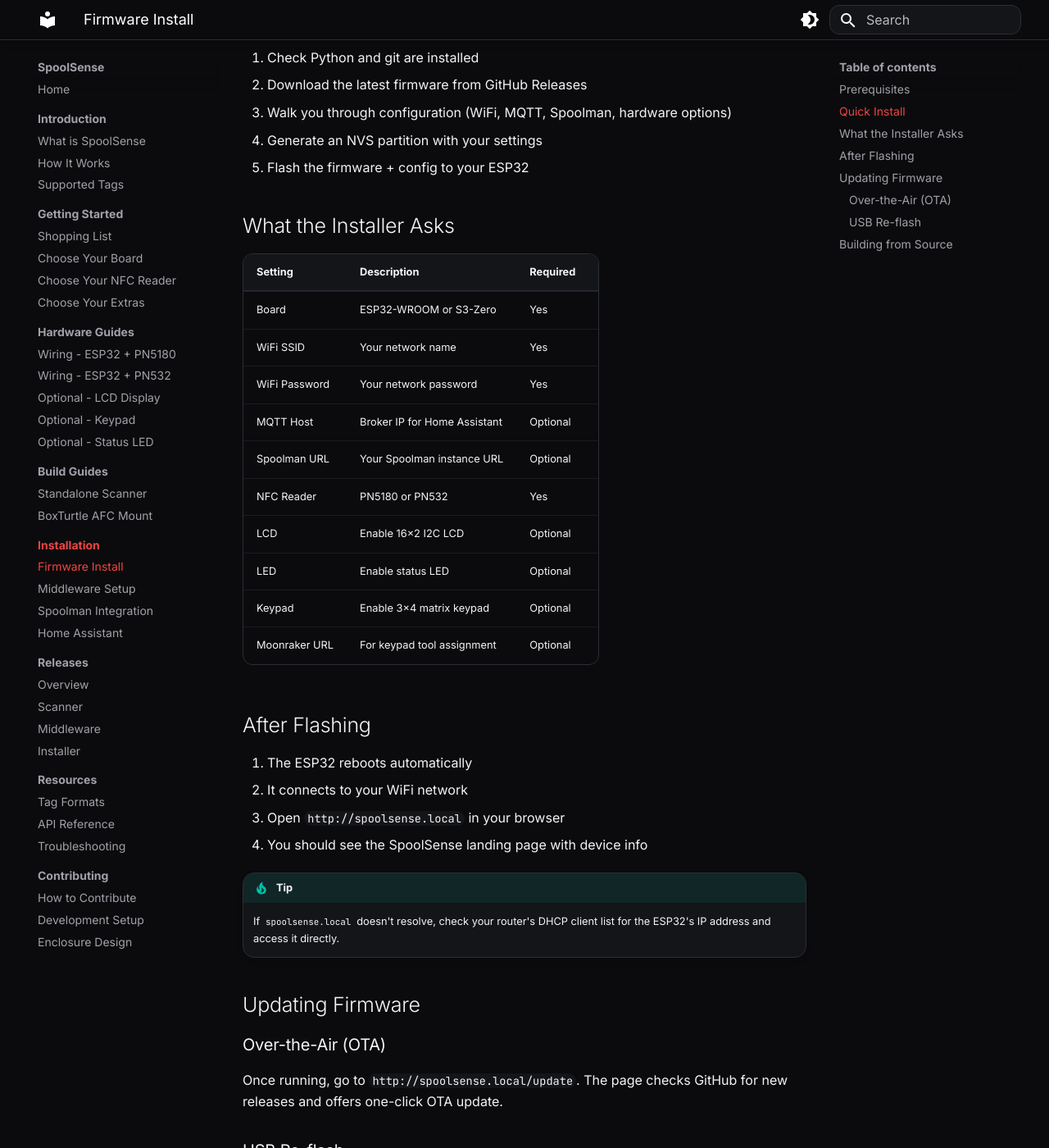
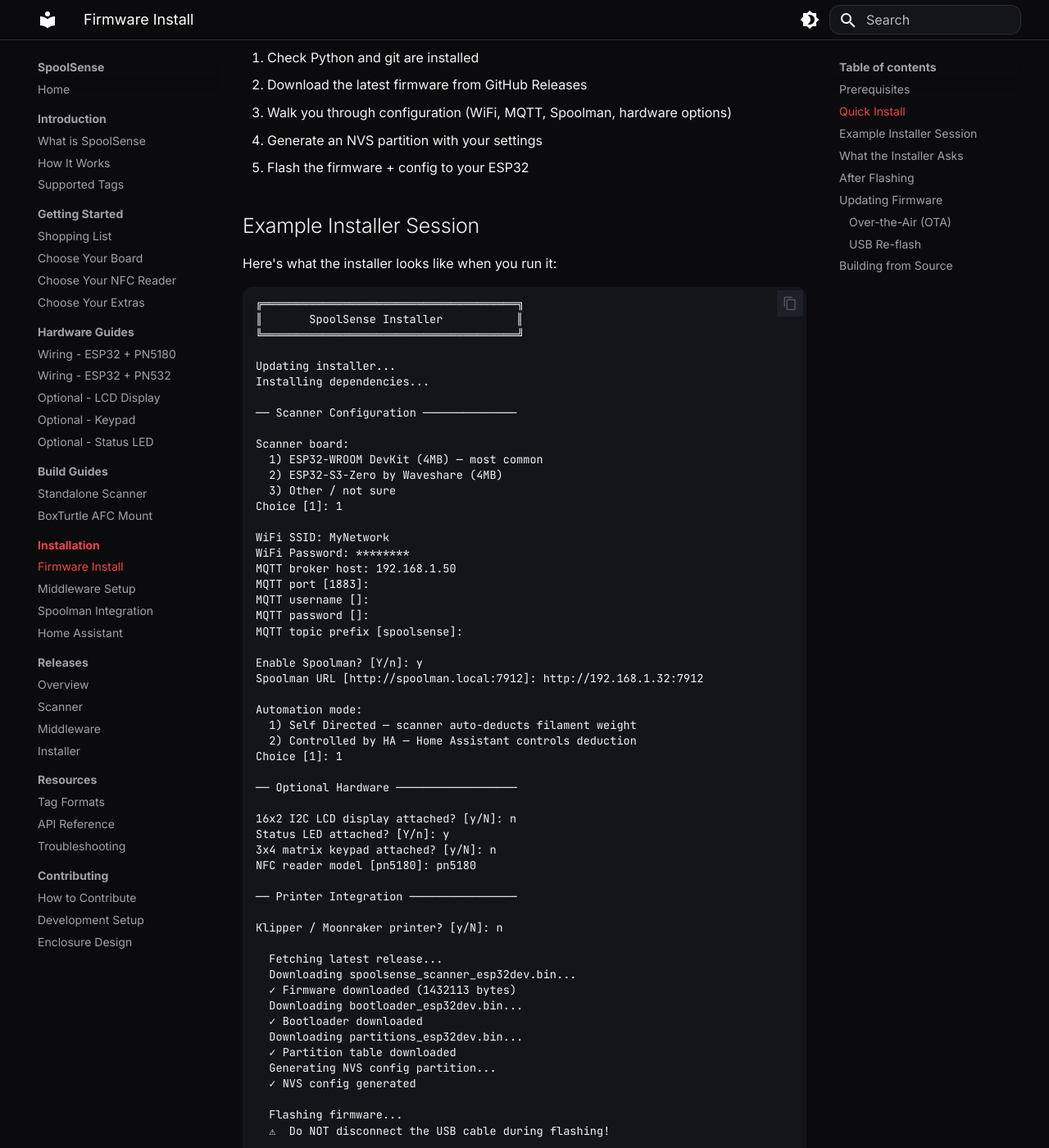
Before and after one commit to SpoolSense/spoolsense.org, an MkDocs documentation site: the page built from docs/installation/firmware.md, in a window 1280 px wide and 1400 px high, scrolled down 588 px. Shown: the whole window at 82% size. Built offline with MkDocs 1.6.1 and Material for MkDocs 9.7.7, drawn with Linux system fonts in a browser that asks for light colours; some of the changed text lies outside the part shown.

Commit message:
docs: add example installer session output to firmware install page

````diff
--- a/docs/installation/firmware.md
+++ b/docs/installation/firmware.md
@@ -23,6 +23,77 @@ The installer will:
 3. Walk you through configuration (WiFi, MQTT, Spoolman, hardware options)
 4. Generate an NVS partition with your settings
 5. Flash the firmware + config to your ESP32
+
+## Example Installer Session
+
+Here's what the installer looks like when you run it:
+
+```
+╔══════════════════════════════════════╗
+║       SpoolSense Installer           ║
+╚══════════════════════════════════════╝
+
+Updating installer...
+Installing dependencies...
+
+── Scanner Configuration ──────────────
+
+Scanner board:
+  1) ESP32-WROOM DevKit (4MB) — most common
+  2) ESP32-S3-Zero by Waveshare (4MB)
+  3) Other / not sure
+Choice [1]: 1
+
+WiFi SSID: MyNetwork
+WiFi Password: ********
+MQTT broker host: 192.168.1.50
+MQTT port [1883]:
+MQTT username []:
+MQTT password []:
+MQTT topic prefix [spoolsense]:
+
+Enable Spoolman? [Y/n]: y
+Spoolman URL [http://spoolman.local:7912]: http://192.168.1.32:7912
+
+Automation mode:
+  1) Self Directed — scanner auto-deducts filament weight
+  2) Controlled by HA — Home Assistant controls deduction
+Choice [1]: 1
+
+── Optional Hardware ──────────────────
+
+16x2 I2C LCD display attached? [y/N]: n
+Status LED attached? [Y/n]: y
+3x4 matrix keypad attached? [y/N]: n
+NFC reader model [pn5180]: pn5180
+
+── Printer Integration ────────────────
+
+Klipper / Moonraker printer? [y/N]: n
+
+  Fetching latest release...
+  Downloading spoolsense_scanner_esp32dev.bin...
+  ✓ Firmware downloaded (1432113 bytes)
+  Downloading bootloader_esp32dev.bin...
+  ✓ Bootloader downloaded
+  Downloading partitions_esp32dev.bin...
+  ✓ Partition table downloaded
+  Generating NVS config partition...
+  ✓ NVS config generated
+
+  Flashing firmware...
+  ⚠  Do NOT disconnect the USB cable during flashing!
+
+  Connecting... done
+  Writing bootloader... done
+  Writing partition table... done
+  Writing NVS config... done
+  Writing firmware... done
+
+  ✓ Flash complete! Device is rebooting.
+
+  Connect to http://spoolsense.local to verify.
+```
 
 ## What the Installer Asks
 
````
